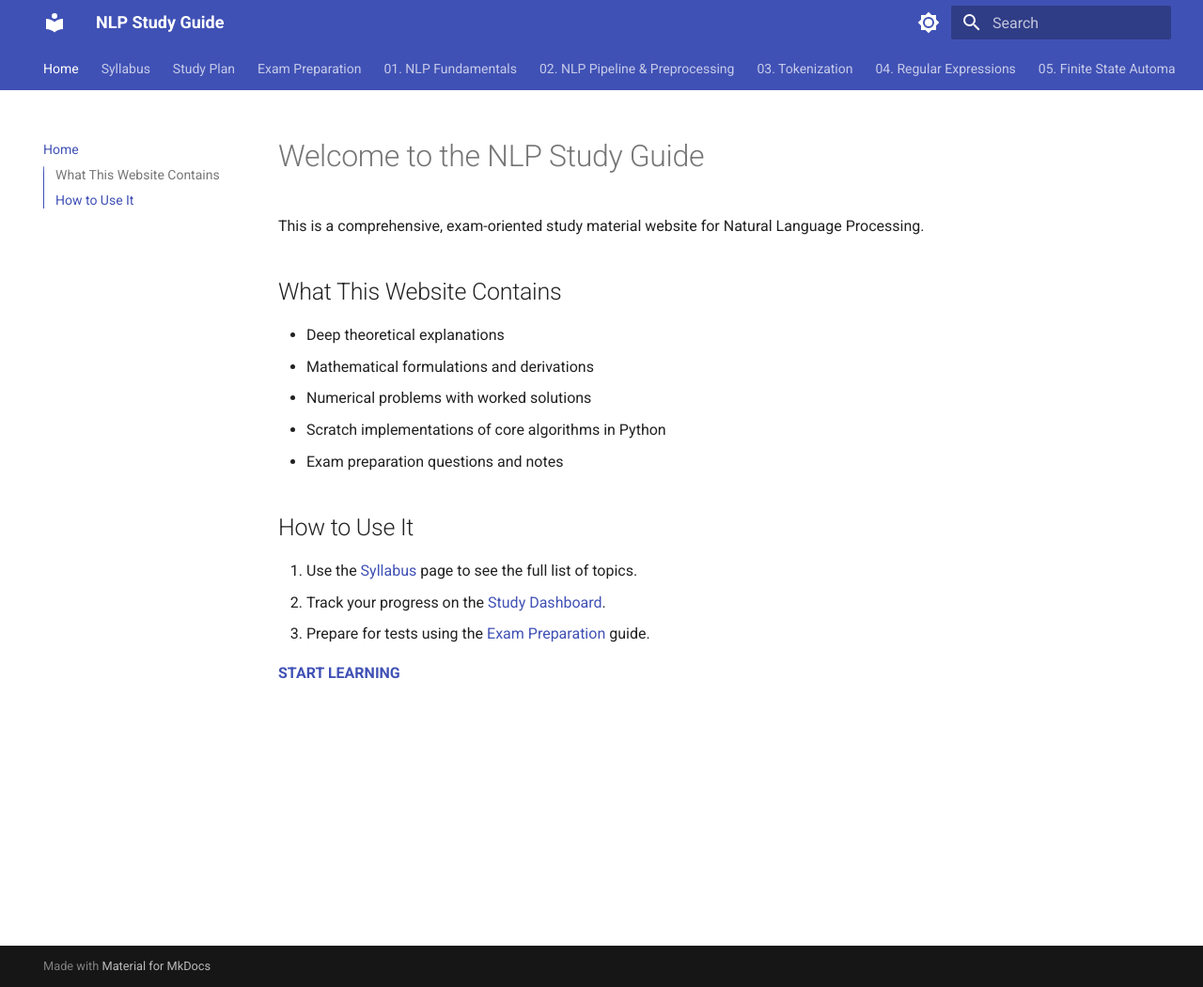
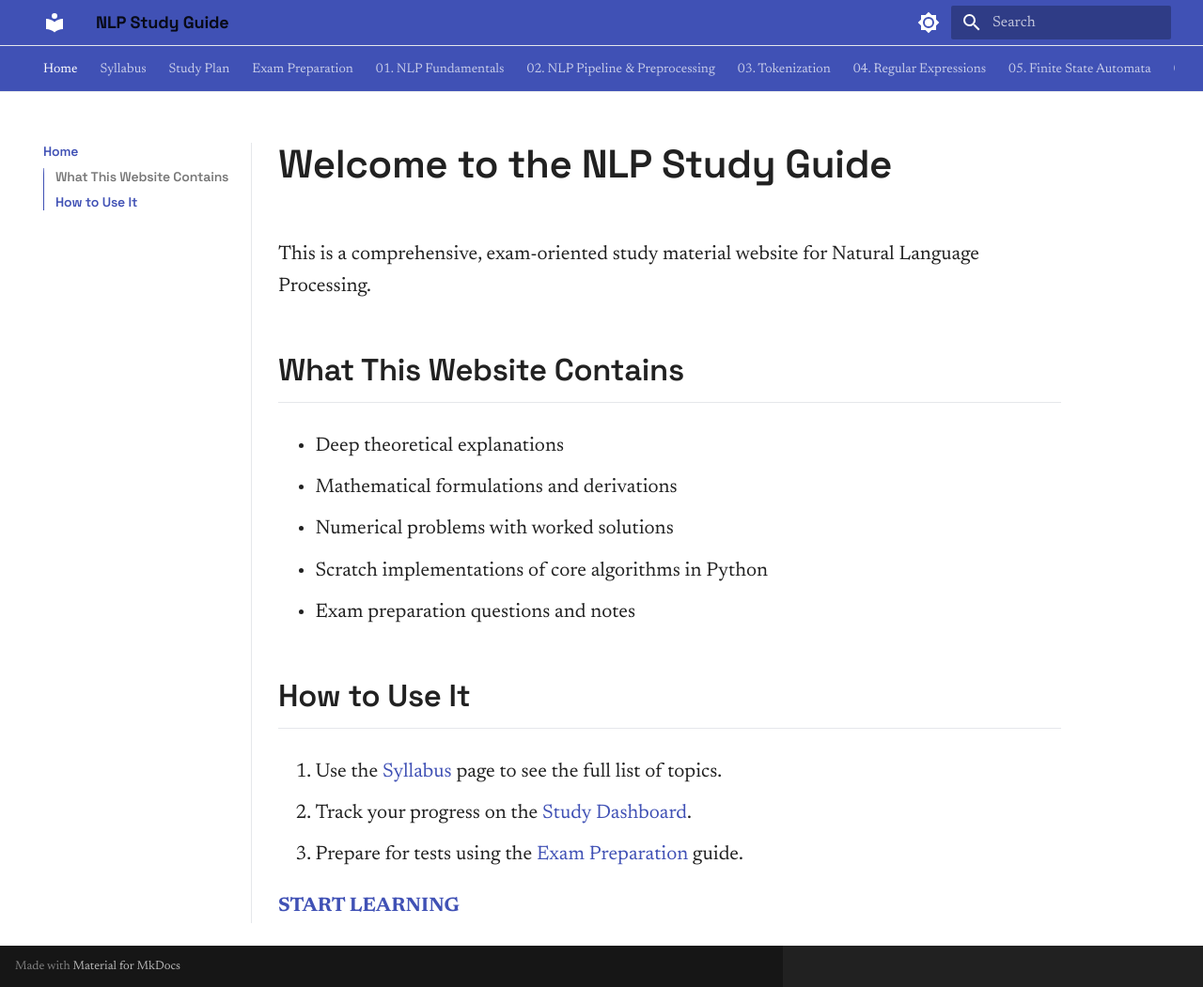
Before and after one commit to Raunak4518/nlp, an MkDocs documentation site: the page built from docs/index.md, in a window 1280 px wide and 1051 px high. Shown: the whole window at 94% size. Built offline with MkDocs 1.6.1 and Material for MkDocs 9.7.7, drawn with Linux system fonts in a browser that asks for light colours.

Commit message:
UI: Apply structural frontend design overrides and custom typography

```diff
--- /dev/null
+++ b/docs/stylesheets/extra.css
@@ -0,0 +1,174 @@
+/* Import Google Fonts */
+@import url('https://fonts.googleapis.com/css2?family=JetBrains+Mono:wght@400;500;700&family=Newsreader:ital,opsz,wght@0,6..72,400;0,6..72,500;0,6..72,600;0,6..72,700;1,6..72,400;1,6..72,500;1,6..72,600&family=Space+Grotesk:wght@400;500;600;700&display=swap');
+
+/* Base Palette overriding MkDocs Material Custom Properties */
+:root {
+  /* LIGHT MODE "Structural Ink" Palette */
+  --md-hue: 220; /* Base blueish hue for standard mkdocs elements if any bleed through */
+  --md-default-bg-color: #FDFDFD;
+  --md-default-fg-color: #1D2129;
+  --md-default-fg-color--light: #4B5563;
+  --md-default-fg-color--lighter: #9CA3AF;
+
+  /* Accents */
+  --md-primary-fg-color: #2563EB; /* Syntax Blue */
+  --md-primary-bg-color: #ffffff;
+  --md-accent-fg-color: #E11D48; /* Semantic Crimson */
+
+  /* Typesetting */
+  --md-text-font: "Newsreader", serif;
+  --md-code-font: "JetBrains Mono", monospace;
+  --md-typeset-font: "Newsreader", serif;
+
+  /* Structural Borders */
+  --md-default-bg-color--light: #F3F4F6;
+  --md-code-bg-color: #F8FAFC;
+  --structural-border: #E5E7EB;
+}
+
+[data-md-color-scheme="slate"] {
+  /* DARK MODE "Structural Ink" Palette */
+  --md-default-bg-color: #0A0C10;
+  --md-default-fg-color: #E5E7EB;
+  --md-default-fg-color--light: #9CA3AF;
+  --md-default-fg-color--lighter: #6B7280;
+
+  /* Accents */
+  --md-primary-fg-color: #3B82F6;
+  --md-accent-fg-color: #F43F5E;
+
+  /* Structural Borders */
+  --md-default-bg-color--light: #111827;
+  --md-code-bg-color: #0D1117;
+  --structural-border: #1F2937;
+}
+
+/*
+  ========================================
+  TYPOGRAPHY OVERRIDES
+  ========================================
+*/
+
+/* Apply Serif to main body content */
+.md-typeset {
+  font-family: var(--md-text-font);
+  font-size: 1.05rem;
+  line-height: 1.6;
+  max-width: 70ch; /* Optimal reading length */
+}
+
+/* Apply Space Grotesk to Headings */
+.md-typeset h1,
+.md-typeset h2,
+.md-typeset h3,
+.md-typeset h4,
+.md-typeset h5,
+.md-typeset h6,
+.md-header__title,
+.md-nav__title,
+.md-nav__item {
+  font-family: "Space Grotesk", sans-serif;
+  font-weight: 600;
+  color: var(--md-default-fg-color);
+  letter-spacing: -0.01em;
+}
+
+/* Stronger structural h2 */
+.md-typeset h2 {
+  border-bottom: 1px solid var(--structural-border);
+  padding-bottom: 0.5rem;
+  margin-top: 2.5rem;
+  margin-bottom: 1.5rem;
+}
+
+/*
+  ========================================
+  FLAT & BORDERED LAYOUT (NO SHADOWS)
+  ========================================
+*/
+
+/* Remove drop shadows from header, cards, and tabs */
+.md-header,
+.md-tabs {
+  box-shadow: none !important;
+  border-bottom: 1px solid var(--structural-border);
+}
+
+/* Remove transition delays */
+* {
+  transition-duration: 0ms !important;
+}
+
+/* Code blocks and pre-formatted text */
+.md-typeset pre,
+.md-typeset code {
+  box-shadow: none !important;
+  border: 1px solid var(--structural-border);
+  border-radius: 4px; /* Minimal radius */
+}
+
+.md-typeset pre {
+  background-color: var(--md-code-bg-color);
+}
+
+/*
+  ========================================
+  ADMONITIONS (ALERTS)
+  ========================================
+*/
+
+/* Remove colored backgrounds and shadows from admonitions */
+.md-typeset .admonition,
+.md-typeset details {
+  background-color: transparent !important;
+  border: 1px solid var(--structural-border);
+  border-left: 4px solid var(--md-primary-fg-color);
+  box-shadow: none !important;
+  border-radius: 2px;
+}
+
+/* Adjust title styles within admonitions */
+.md-typeset .admonition-title,
+.md-typeset summary {
+  background-color: transparent !important;
+  border-bottom: 1px solid var(--structural-border);
+  font-family: "Space Grotesk", sans-serif;
+  font-weight: 600;
+}
+
+/* Danger / Warning admonition specific color */
+.md-typeset .warning,
+.md-typeset .danger,
+.md-typeset .caution {
+  border-left-color: var(--md-accent-fg-color);
+}
+
+/*
+  ========================================
+  MISC DESIGN TWEAKS
+  ========================================
+*/
+
+/* Sidebar styling */
+.md-sidebar__scrollwrap {
+  border-right: 1px solid var(--structural-border);
+}
+
+.md-sidebar--secondary .md-sidebar__scrollwrap {
+  border-right: none;
+  border-left: 1px solid var(--structural-border);
+}
+
+/* Buttons */
+.md-typeset .md-button {
+  border: 1px solid var(--md-primary-fg-color) !important;
+  background-color: transparent !important;
+  border-radius: 2px !important;
+  font-family: "Space Grotesk", sans-serif;
+  font-weight: 500;
+}
+
+.md-typeset .md-button--primary {
+  background-color: var(--md-primary-fg-color) !important;
+  color: white !important;
+}
--- a/mkdocs.yml
+++ b/mkdocs.yml
@@ -10,6 +10,7 @@ theme:
     - search.suggest
     - search.highlight
     - content.code.copy
+  font: false
   palette:
     - media: "(prefers-color-scheme: light)"
       scheme: default
@@ -45,6 +46,9 @@ markdown_extensions:
   - pymdownx.details
   - attr_list
   - md_in_html
+
+extra_css:
+  - stylesheets/extra.css
 
 extra_javascript:
   - javascripts/mathjax.js
```
